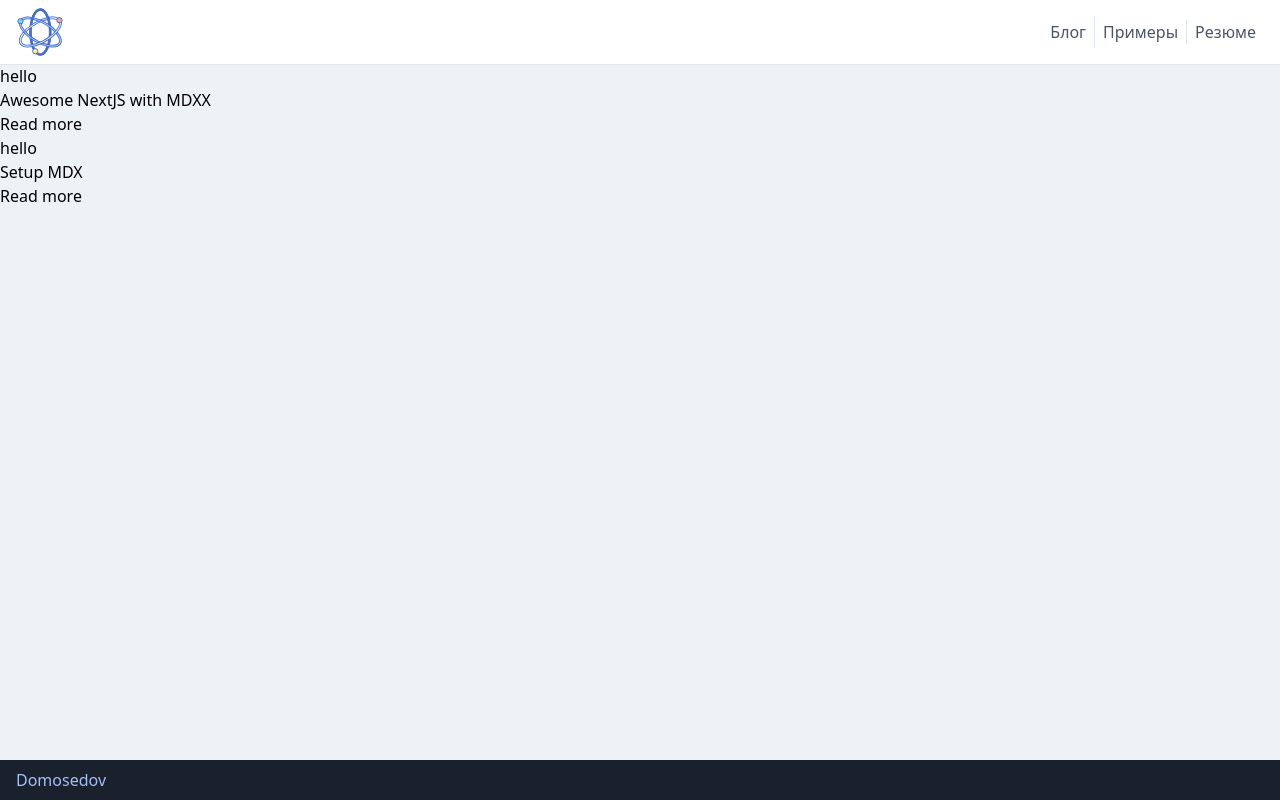
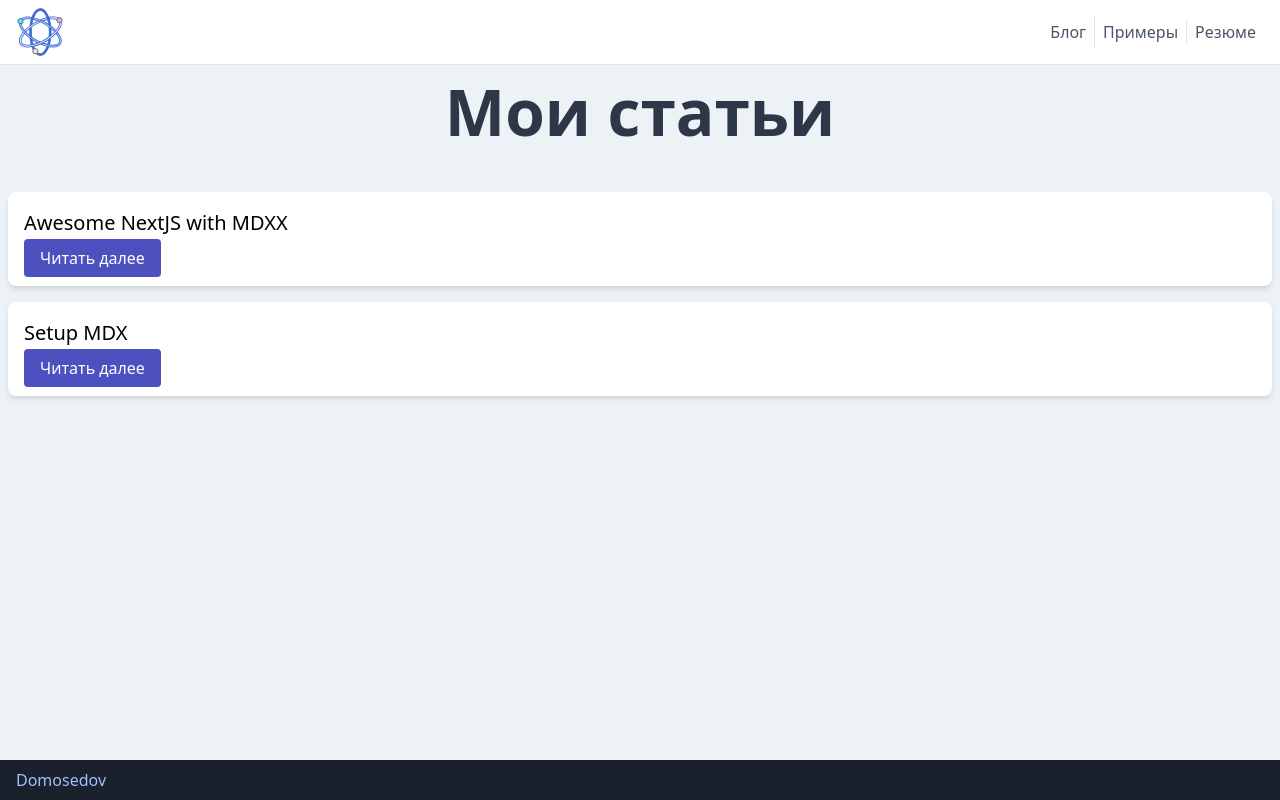
Before and after one commit to domosedov/nextjs-blog, a Next.js app: page /blog in a window 1280 px wide. Built offline with nearby package versions, Linux system fonts and the light colour scheme; a small style sheet from the web is missing.

Commit message:
edit post layout

```diff
--- a/components/Blog/BlogPost.tsx
+++ b/components/Blog/BlogPost.tsx
@@ -1,21 +1,32 @@
 import { ReactNode } from "react";
 import "prism-themes/themes/prism-dracula.css";
+import Container from "../Layout/Container";
 
 type Props = {
   children: ReactNode;
   meta: {
     title: string;
+    tags?: string[];
     readTime: number;
   };
 };
 
-const BlogPost = ({ children, meta: { title, readTime } }: Props) => {
+const BlogPost = ({ children, meta: { title, readTime, tags } }: Props) => {
   return (
-    <div className="mx-auto container p-4">
+    <Container>
       <p>{title}</p>
+      {tags && tags.length && (
+        <ul className="space-x-1">
+          {tags.map((tag, index) => (
+            <span className="text-indigo-700 font-light" key={index}>
+              #{tag}
+            </span>
+          ))}
+        </ul>
+      )}
       <p>Read time: {readTime}</p>
       <article className="prose prose-lg mx-auto">{children}</article>
-    </div>
+    </Container>
   );
 };
 
--- a/components/Blog/Post.tsx
+++ b/components/Blog/Post.tsx
@@ -4,6 +4,7 @@ import Module from "module";
 type PostMeta = {
   title: string;
   readTime: number;
+  tags?: string[];
 };
 
 type PostProps = {
@@ -22,13 +23,14 @@ const Post = ({
   },
 }: PostProps) => {
   return (
-    <div>
-      hello
-      <h2>{meta.title}</h2>
+    <li className="p-4 bg-white rounded-lg shadow-md">
+      <h2 className="text-xl mb-2">{meta.title}</h2>
       <Link href={"/blog" + link}>
-        <a>Read more</a>
+        <a className="px-4 py-2 bg-indigo-700 text-white rounded">
+          Читать далее
+        </a>
       </Link>
-    </div>
+    </li>
   );
 };
 
--- a/pages/blog/2020/10/awesome-nextjs/index.mdx
+++ b/pages/blog/2020/10/awesome-nextjs/index.mdx
@@ -2,9 +2,14 @@ import BlogPost from '@/components/Blog/BlogPost.tsx'
 
 export const meta = {
     title: 'Awesome NextJS with MDXX',
+    tags: ['javascript', 'reactjs', 'nextjs', 'nodejs'],
     readTime: 2
 }
 
 export default ({children}) => <BlogPost meta={meta}>{children}</BlogPost>
 
 # Awesome NextJS with MDX
+
+Hi, in this article i present you my brand new Blog
+
+Thank you
--- a/pages/blog/index.tsx
+++ b/pages/blog/index.tsx
@@ -2,14 +2,23 @@ import React from "react";
 import { NextSeo } from "next-seo";
 import Post from "../../components/Blog/Post";
 import { posts } from "../../lib/getAllPosts";
+import Container from "@/components/Layout/Container";
 
 const BlogPage = () => {
+  console.log(posts);
   return (
     <>
       <NextSeo title="Блог" description="Список статей" />
-      {posts.map((post) => (
-        <Post key={post.link} post={post} />
-      ))}
+      <Container>
+        <h1 className="text-6xl text-gray-800 text-center font-semibold mb-8">
+          Мои статьи
+        </h1>
+        <ul className="space-y-4">
+          {posts.map((post) => (
+            <Post key={post.link} post={post} />
+          ))}
+        </ul>
+      </Container>
     </>
   );
 };
--- /dev/null
+++ b/types/post.ts
@@ -0,0 +1,3 @@
+export type TPost = {
+    link: string;
+}
```
